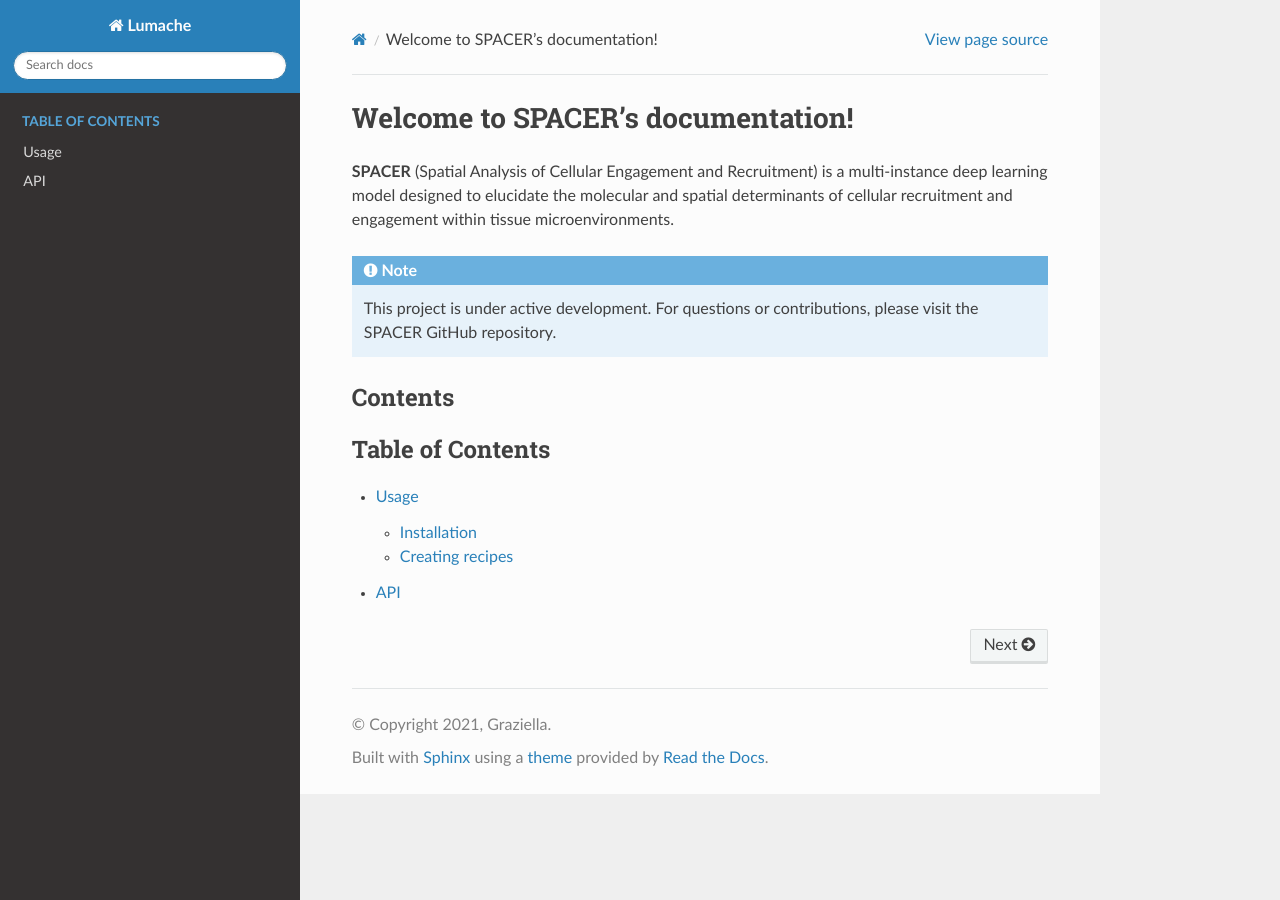
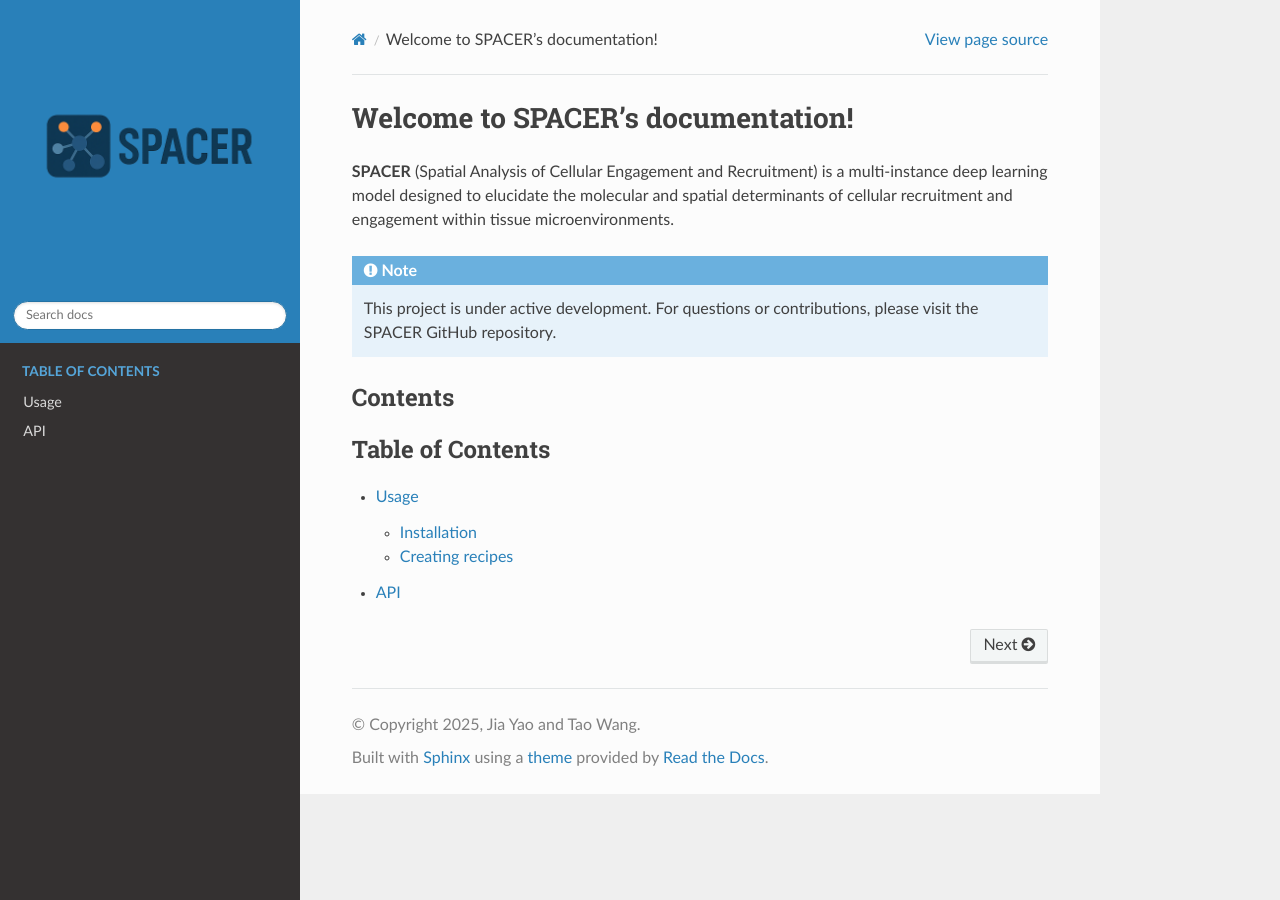
Before and after one commit to yaober/spacer_readme, a Sphinx documentation site: the page built from docs/source/index.rst, in a window 1280 px wide. Built offline with Sphinx 7.4.7 and the Read the Docs theme 3.1.0, drawn with Linux system fonts in a browser that asks for light colours; pages that are not in the unit, such as notebooks, are missing from menus.

Commit message:
update documentation

```diff
--- a/docs/source/conf.py
+++ b/docs/source/conf.py
@@ -2,12 +2,12 @@
 
 # -- Project information
 
-project = 'Lumache'
-copyright = '2021, Graziella'
+project = 'SPACER'
+copyright = '2025, Jia Yao and Tao Wang'
 author = 'Graziella'
 
-release = '0.1'
-version = '0.1.0'
+release = '1.0'
+version = '1.0.0'
 
 # -- General configuration
 
@@ -18,6 +18,7 @@ extensions = [
     'sphinx.ext.autosummary',
     'sphinx.ext.intersphinx',
 ]
+
 
 intersphinx_mapping = {
     'python': ('https://docs.python.org/3/', None),
@@ -30,6 +31,14 @@ templates_path = ['_templates']
 # -- Options for HTML output
 
 html_theme = 'sphinx_rtd_theme'
+html_logo = "_static/spacer_logo.png"
+html_favicon = "_static/favicon.ico"  # optional
+
+html_theme_options = {
+    'logo_only': True,
+    'display_version': False,
+}
+
 
 # -- Options for EPUB output
 epub_show_urls = 'footnote'
```
Also changed, not shown: docs/source/_static/spacer_logo.png (added).
